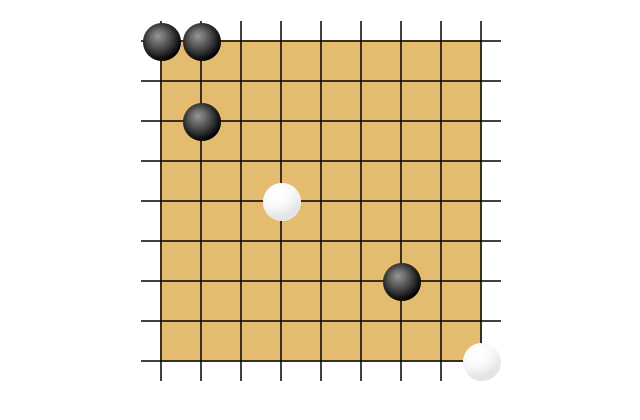
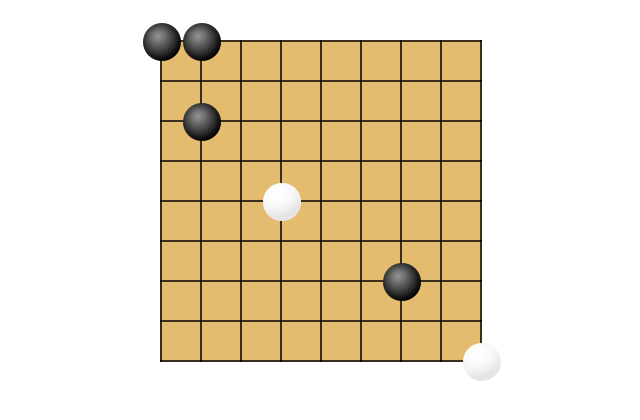
Before and after one commit to CGosser/go, an Angular app: page / in a window 1280 px wide. Shown: the top 420 px of the page, without its empty margins (319-959 px from the left). Built offline with nearby package versions, Linux system fonts and the light colour scheme.

Commit message:
hide edges

```diff
--- a/src/app/board-ui/board-ui.component.css
+++ b/src/app/board-ui/board-ui.component.css
@@ -11,7 +11,8 @@
   width: 40px;
 }
 
-.edgeHide9{
+.boardColor9{
+  position: relative;
   background-color: #e4bc6f;
   height: 322px;
   width: 322px;
@@ -26,3 +27,13 @@
   left: 1px;
   z-index: 2;
 }
+
+.whiteBorder{
+  position: absolute;
+  top: -20px;
+  left: -20px;
+  z-index: 1;
+  border: 20px solid white;
+  width: 322px;
+  height: 322px;
+}
--- a/src/app/board-ui/board-ui.component.html
+++ b/src/app/board-ui/board-ui.component.html
@@ -1,4 +1,6 @@
-<div class="edgeHide{{size}}">
+
+
+  <div class="boardColor{{size}}">
     <div class="boardGrid" [ngStyle]="{'grid-template': 'repeat(' + size + ', 40px)/ repeat(' + size + ',40px)'}">
       <div *ngFor="let row of rows">
         <div *ngFor="let column of columns">
@@ -15,7 +17,6 @@
           </svg>
         </div>
       </div>
-
       <div *ngFor="let arrayAtX of gameState; let i = index">
         <div *ngFor="let pieceAtY of gameState[i], let j = index">
           <div *ngIf="pieceAtY" [ngStyle]="{'grid-row-start': (i + 1), 'grid-column-start': (j + 1)}" class="piece">
@@ -25,11 +26,10 @@
             <div *ngIf="pieceAtY == 'black'">
               <img src="../assets/blackStone.png" alt="">
             </div>
-
-
           </div>
         </div>
       </div>
-
+    </div>
+    <div class="whiteBorder">
     </div>
   </div>
```
Lines whose indentation alone changed are shown as unchanged.
